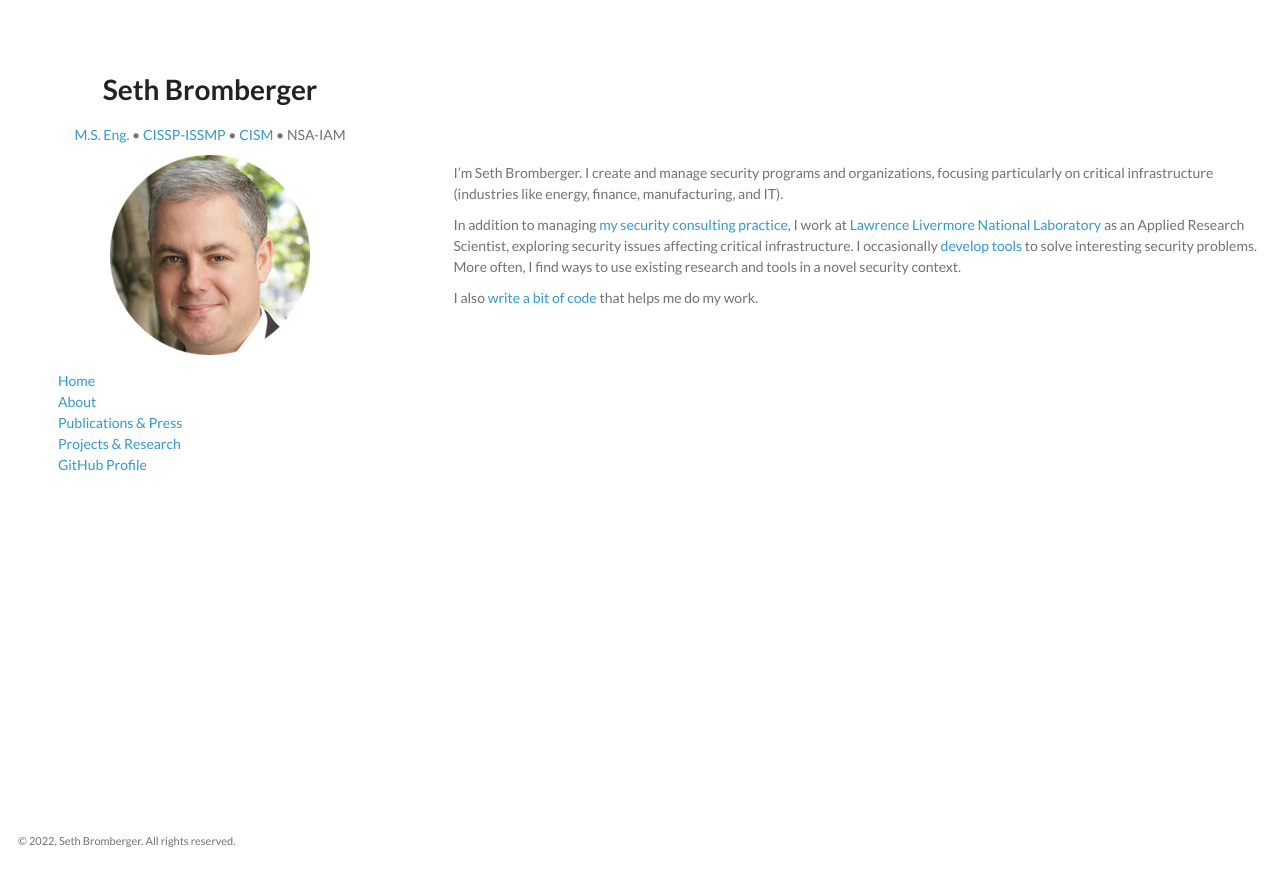
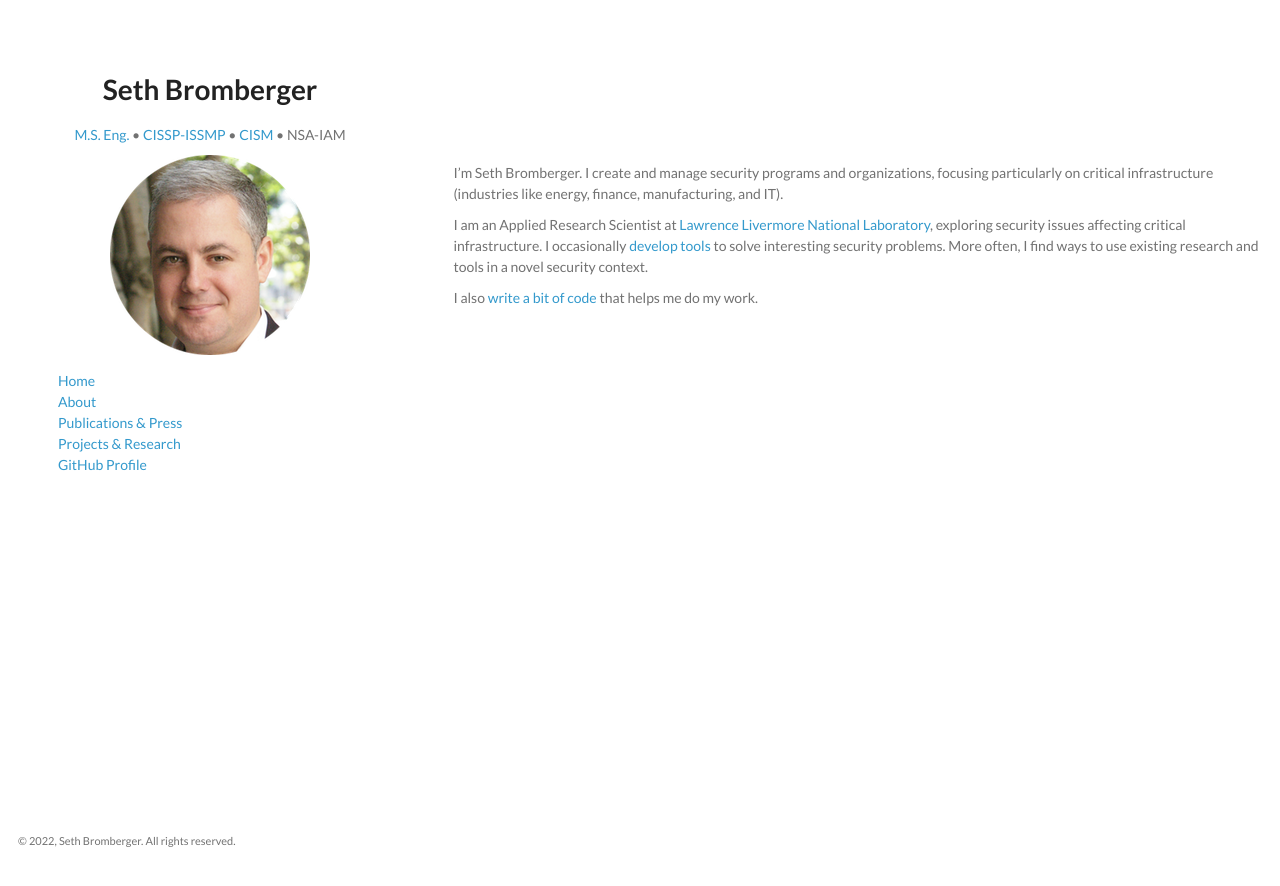
Before and after one commit to sbromberger/sbromberger.github.io, a Jekyll site: the page built from index.md, in a window 1280 px wide. Shown: the top 886 px of the page. Built offline with Jekyll 4.4.1, drawn with Linux system fonts in a browser that asks for light colours.

Commit message:
files update plus blurb

```diff
--- a/_data/pressrels.yml
+++ b/_data/pressrels.yml
@@ -9,7 +9,7 @@
     date: 28 October 2010
 
 -   title: "Large Utility Implements Metrics Based Security Risk Management System with nCircle™"
-    url: nCircle-CS-PGE-1019-07.pdf
+    url: /files/nCircle-CS-PGE-1019-07.pdf
     venue: nCircle
     date: 2010
 
--- a/index.md
+++ b/index.md
@@ -7,6 +7,6 @@ layout: default
 
 I'm Seth Bromberger. I create and manage security programs and organizations, focusing particularly on critical infrastructure (industries like energy, finance, manufacturing, and IT).
 
-In addition to managing [my security consulting practice](http://www.ncisecurity.com), I work at [Lawrence Livermore National Laboratory](http://www.llnl.gov) as an Applied Research Scientist, exploring security issues affecting critical infrastructure. I occasionally [develop](/projects#topsight) [tools](http://netcanary.com) to solve interesting security problems. More often, I find ways to use existing research and tools in a novel security context.
+I am an Applied Research Scientist at [Lawrence Livermore National Laboratory](http://www.llnl.gov), exploring security issues affecting critical infrastructure. I occasionally [develop](/projects#topsight) [tools](http://netcanary.com) to solve interesting security problems. More often, I find ways to use existing research and tools in a novel security context.
 
 I also [write a bit of code](https://github.com/sbromberger) that helps me do my work.
```
